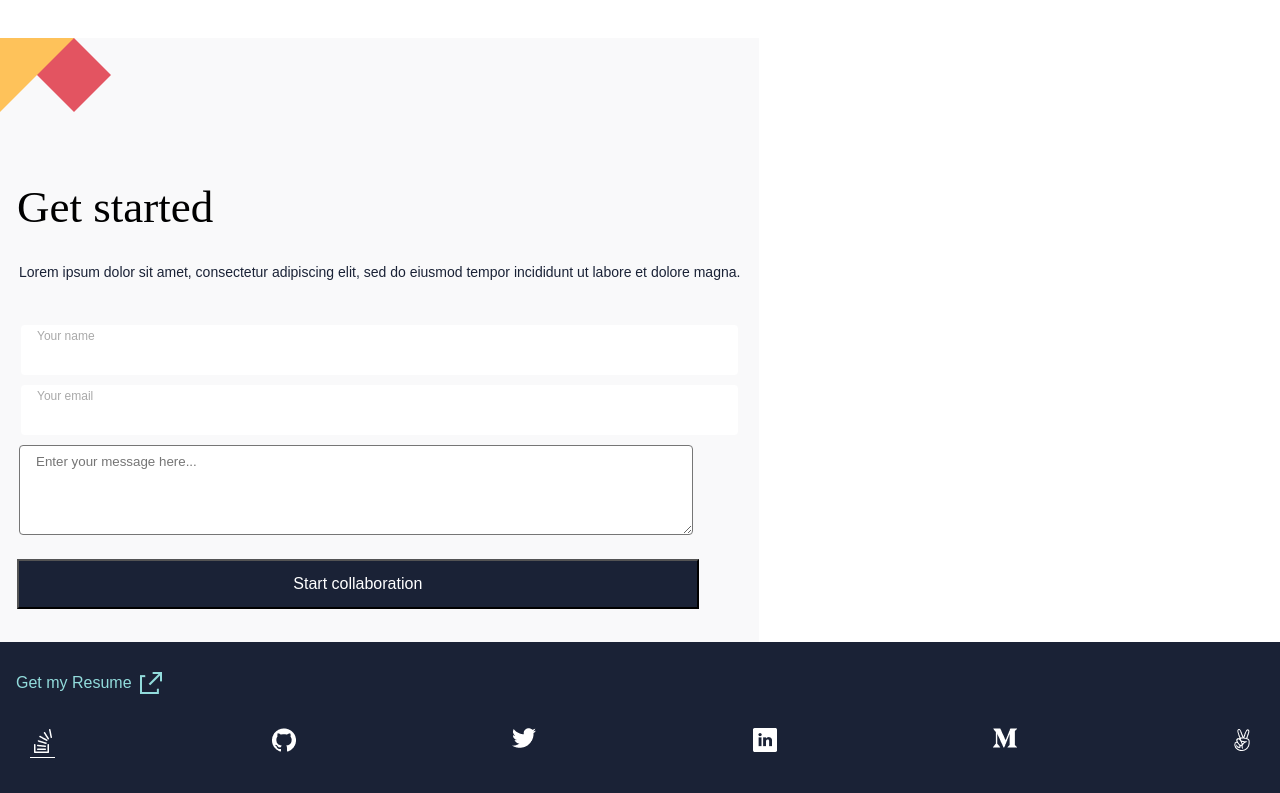
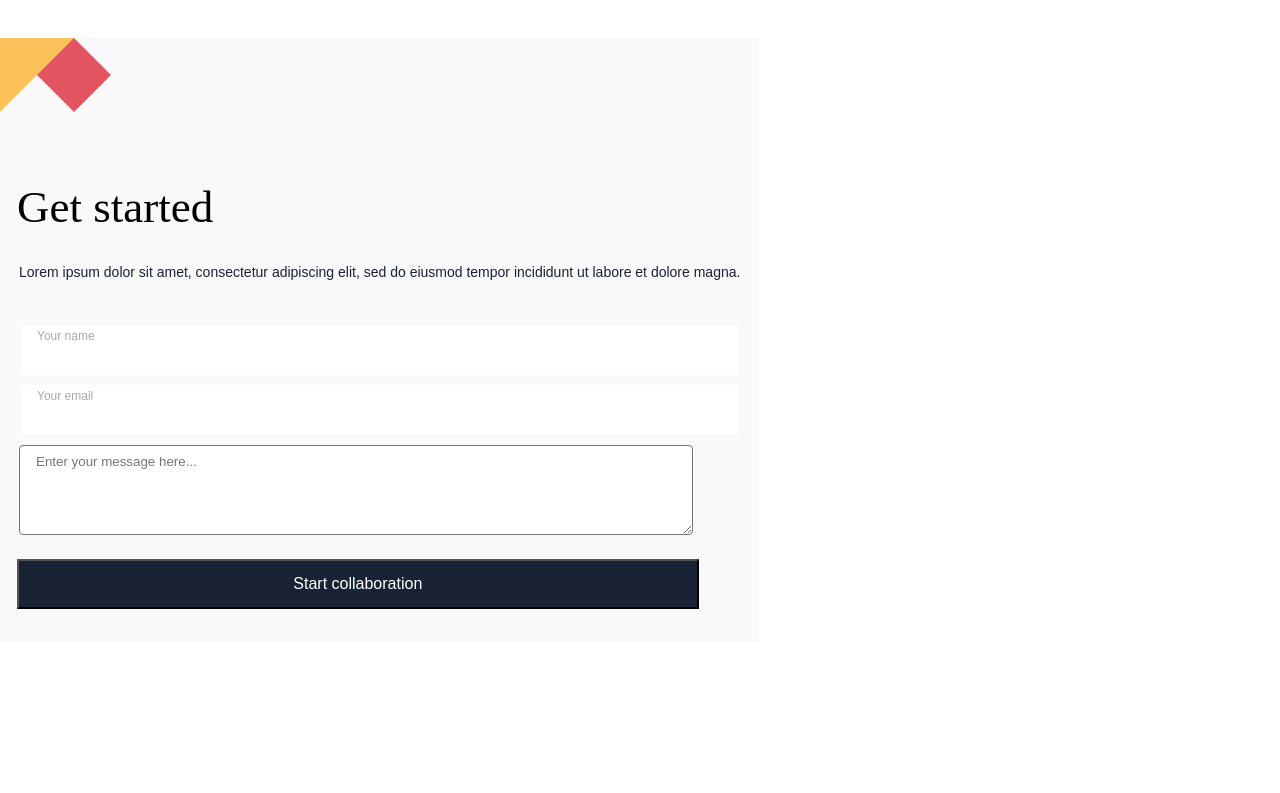
Before and after one commit to Javed-Shahbaz/Portfolio-Mobiles, a plain HTML site: page index.html in a window 1280 px wide. Shown: the part 6818-7611 px from the top of the page. After the commit the page ends 7460 px from the top, so only its background shows below. Drawn offline with Linux system fonts and the light colour scheme.

Commit message:
update index.html

```diff
--- a/index.html
+++ b/index.html
@@ -235,26 +235,6 @@
 
 </div>
 </section>
-
-<!--footer section-->
-
-<footer class="cfooter">
-<div>
-    <button class="blackBoton resume">
-        Get my Resume &nbsp <img src="./images/Union (2).png">
-    </button>
-</div>
-<div>
-    <ul class="rsFooter" >
-        <li class="rrss"><img src="images/Vector.png" alt="link"> </li>
-        <li class="rrss"><img src="images/Vector (3).png" alt="GitHUB"> </li>
-        <li class="rrss"><img src="images/Vector (4).png" alt="Twitter"></li>
-        <li class="rrss"><img src="images/Vector (5).png" alt="LinkedIn"></li>
-        <li class="rrss"><img src="images/Vector (6).png" alt="M"></li>
-        <li class="rrss"><img src="images/Vector (7).png" alt="RabitHand"></li>
-    </ul>
-</div>
-</footer>
 </section>
 </body>
 </html>
```
